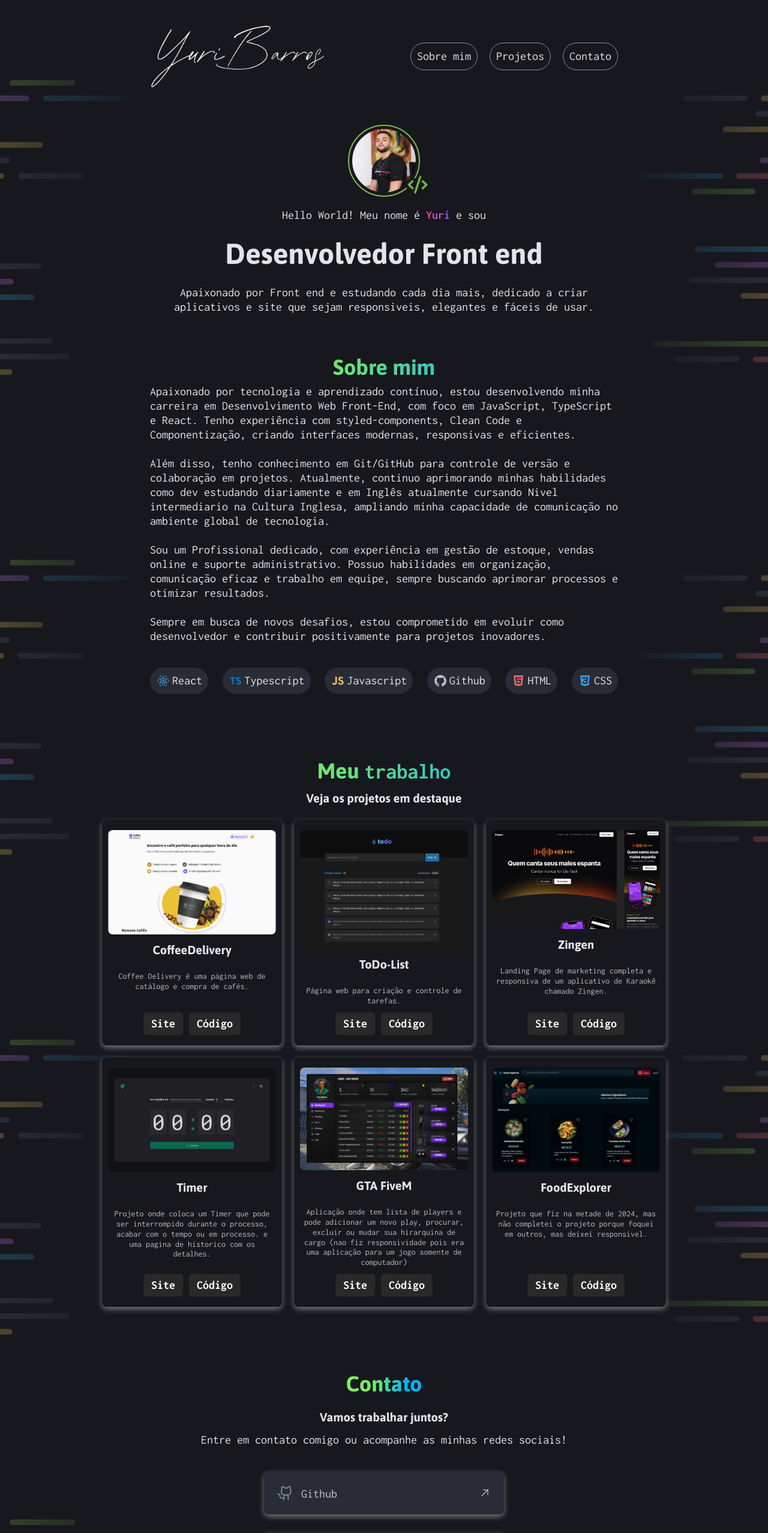
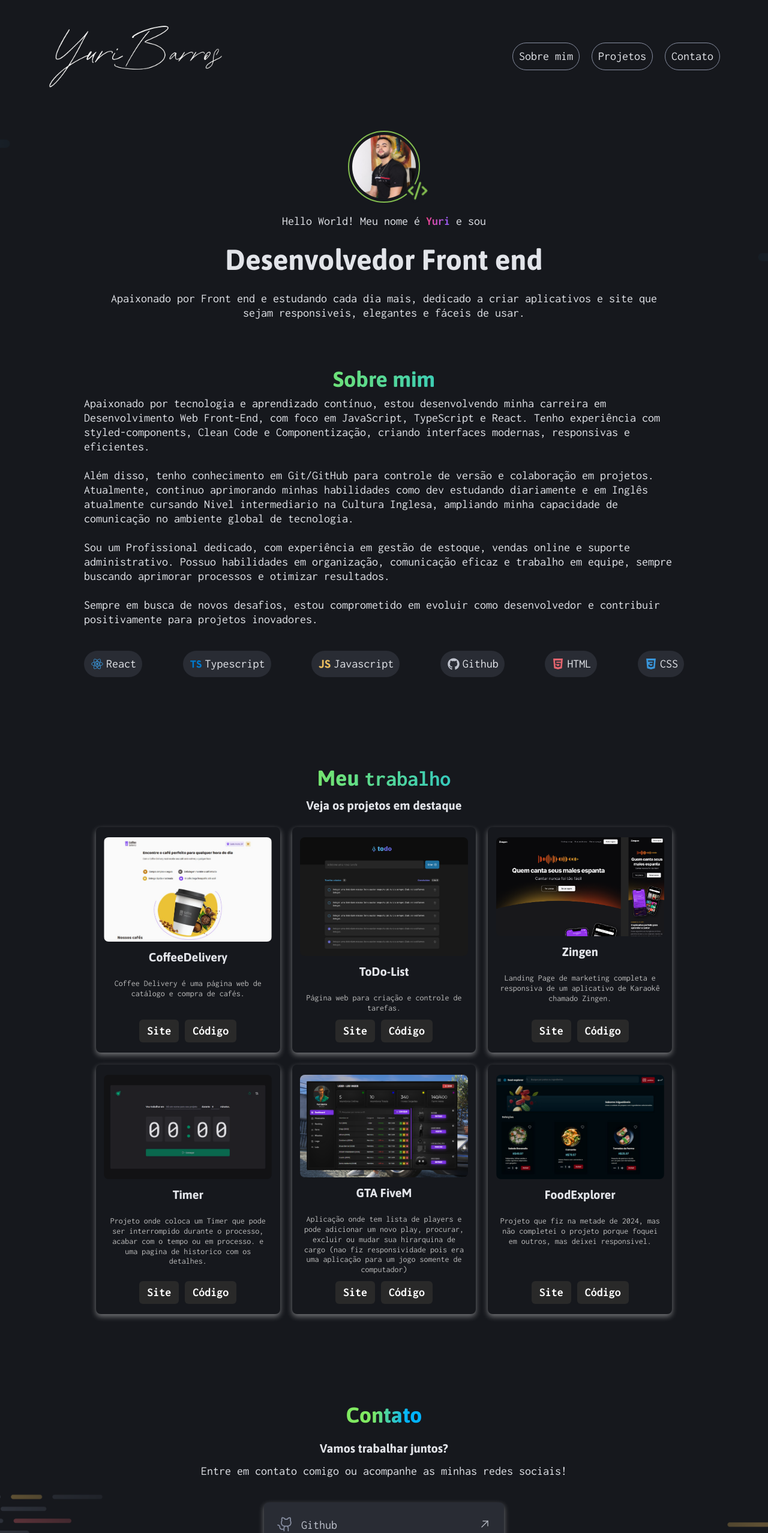
Before and after one commit to KioryFNC/Portfolio-darkmode, a React (Vite) app: page / in a window 1280 px wide. Shown: the top 2556 px of the page at 60% size. Built offline with nearby package versions, Linux system fonts and the light colour scheme.

Commit message:
feat: padding and background

```diff
--- a/src/components/Header/styles.ts
+++ b/src/components/Header/styles.ts
@@ -2,6 +2,8 @@ import styled from "styled-components";
 
 export const Root = styled.div`
   width: 100%;
+  max-width: 130rem;
+  padding: 0 4rem;
   display: flex;
   flex-direction: column;
   align-items: center;
--- a/src/components/ProjectCard.tsx/styles.ts
+++ b/src/components/ProjectCard.tsx/styles.ts
@@ -1,6 +1,7 @@
 import styled from 'styled-components';
 
 export const Card = styled.div`
+  width: 100%;
   height: 100%;
   display: flex;
   flex-direction: column;
--- a/src/pages/Home/index.tsx
+++ b/src/pages/Home/index.tsx
@@ -29,8 +29,8 @@ import { motion } from 'framer-motion'
 export function Home() {
   return (
     <Element.Root>
+      <Element.ContentHeader>
       <Header />
-
       <motion.div
         initial={{ opacity: 0, y: 50 }}
         whileInView={{ opacity: 1, y: 0 }}
@@ -75,7 +75,7 @@ export function Home() {
           </Element.Skills>
         </Element.About>
       </motion.div>
-
+      </Element.ContentHeader>
       <motion.div
         initial={{ opacity: 0, scale: 0.9 }}
         whileInView={{ opacity: 1, scale: 1 }}
--- a/src/pages/Home/styles.ts
+++ b/src/pages/Home/styles.ts
@@ -1,21 +1,29 @@
 import styled from "styled-components";
+import BackgroundHeader from '../../assets/BackgroundHeader.png'
+import BackgroundContact from '../../assets/BackgroundContact.png'
+
 
 export const Root = styled.div`
   width: 100%;
-  padding: 2rem 4rem;
   display: flex;
   flex-direction: column;
   align-items: center;
-  justify-content: center;
   text-align: start;
   gap: 6rem;
+`
 
-  @media (width >= 48em) {
-    padding: 4rem 10rem;
-  }
-  @media (width >= 80em) {
-    padding: 4rem 25rem;
-  }
+export const ContentHeader = styled.div`
+   width: 100vw;
+  margin-left: calc(-50vw + 50%);
+  background-image: url(${BackgroundHeader});
+  background-size: cover;
+  background-position: center;
+  background-repeat: no-repeat;
+  display: flex;
+  flex-direction: column;
+  align-items: center;
+  gap: 7rem;
+  padding: 4rem;
 `
 
 export const MySelf = styled.div`
@@ -24,6 +32,7 @@ export const MySelf = styled.div`
   flex-direction: column;
   align-items: center;
   justify-content: center;
+  padding: 0 2rem;
   gap: 1.4rem;
 
   strong {
@@ -138,6 +147,7 @@ export const Project = styled.div`
   gap: 2rem;
   max-width: 100rem;
   margin: 0 auto;
+  padding: 0 2rem;
 
   @media (width <= 64em) {
     grid-template-columns: repeat(2, 1fr);
@@ -149,12 +159,16 @@ export const Project = styled.div`
 `
 
 export const Contact = styled.div.attrs({ id: 'contact'})`
-  width: 100%;
+  width: 100vw;
   display: flex;
   flex-direction: column;
   align-items: center;
   gap: 4rem;
-  margin-bottom: 15rem;
+  padding: 4rem;
+  margin-left: calc(-50vw + 50%);
+  background-image: url(${BackgroundContact});
+  background-size: cover;
+  background-repeat: no-repeat;
 
   .informations {
     display: flex;
--- a/src/styles/global.ts
+++ b/src/styles/global.ts
@@ -1,5 +1,4 @@
 import { createGlobalStyle } from "styled-components";
-import background from '../assets/Background.png'
 
 export const GlobalStyle = createGlobalStyle`
   :root {
@@ -50,10 +49,7 @@ export const GlobalStyle = createGlobalStyle`
   }
 
   body {
-    background: url(${background}) no-repeat center center;
-    background-size: cover;
-    background-attachment: fixed;
-    background-position: center;
+    background: ${(props) => props.theme['gray-500']};
     overflow-x: hidden;
   }
 
```
Also changed, not shown: src/assets/BackgroundContact.png (added), src/assets/BackgroundHeader.png (renamed from src/assets/Background.png). Lines whose indentation alone changed are shown as unchanged.
